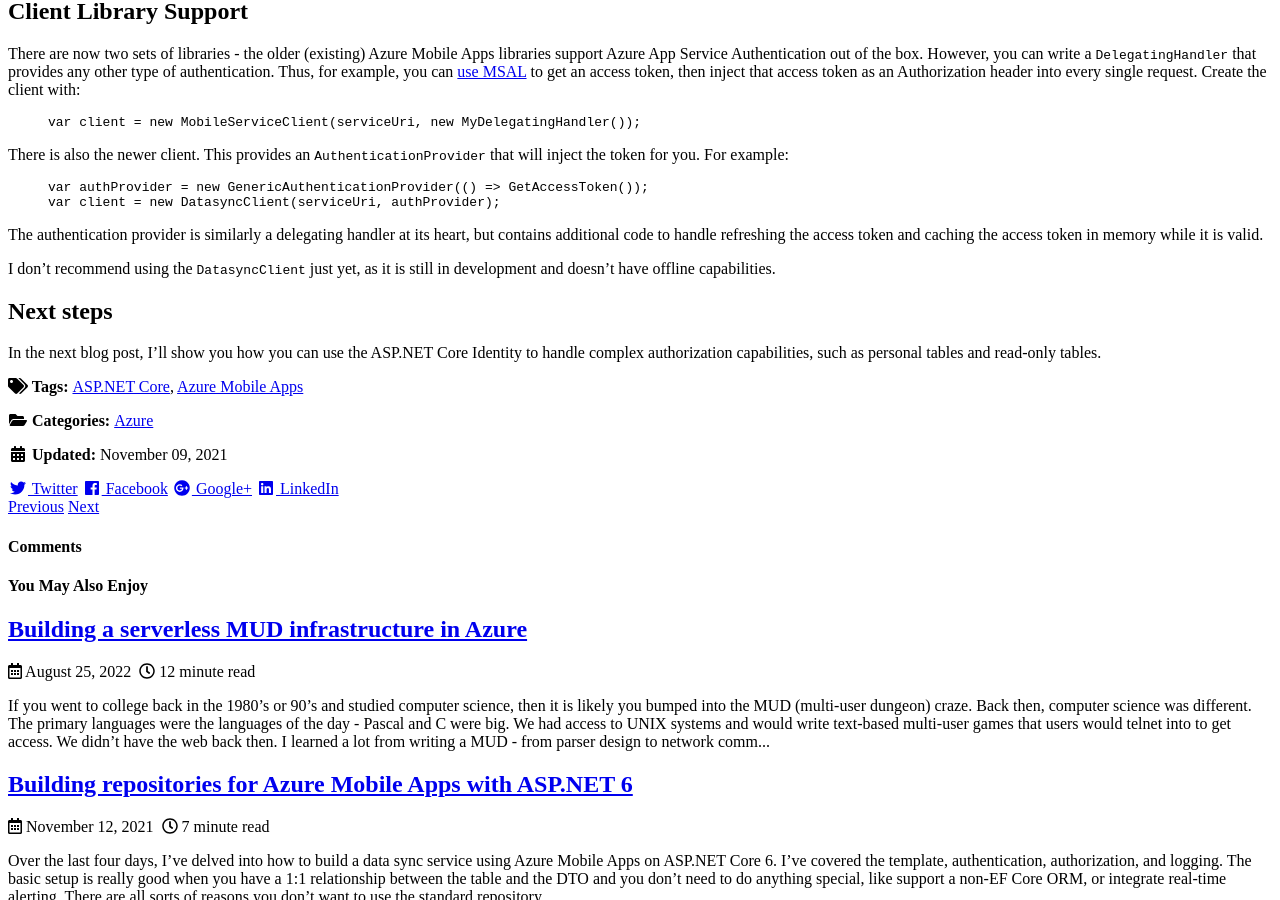
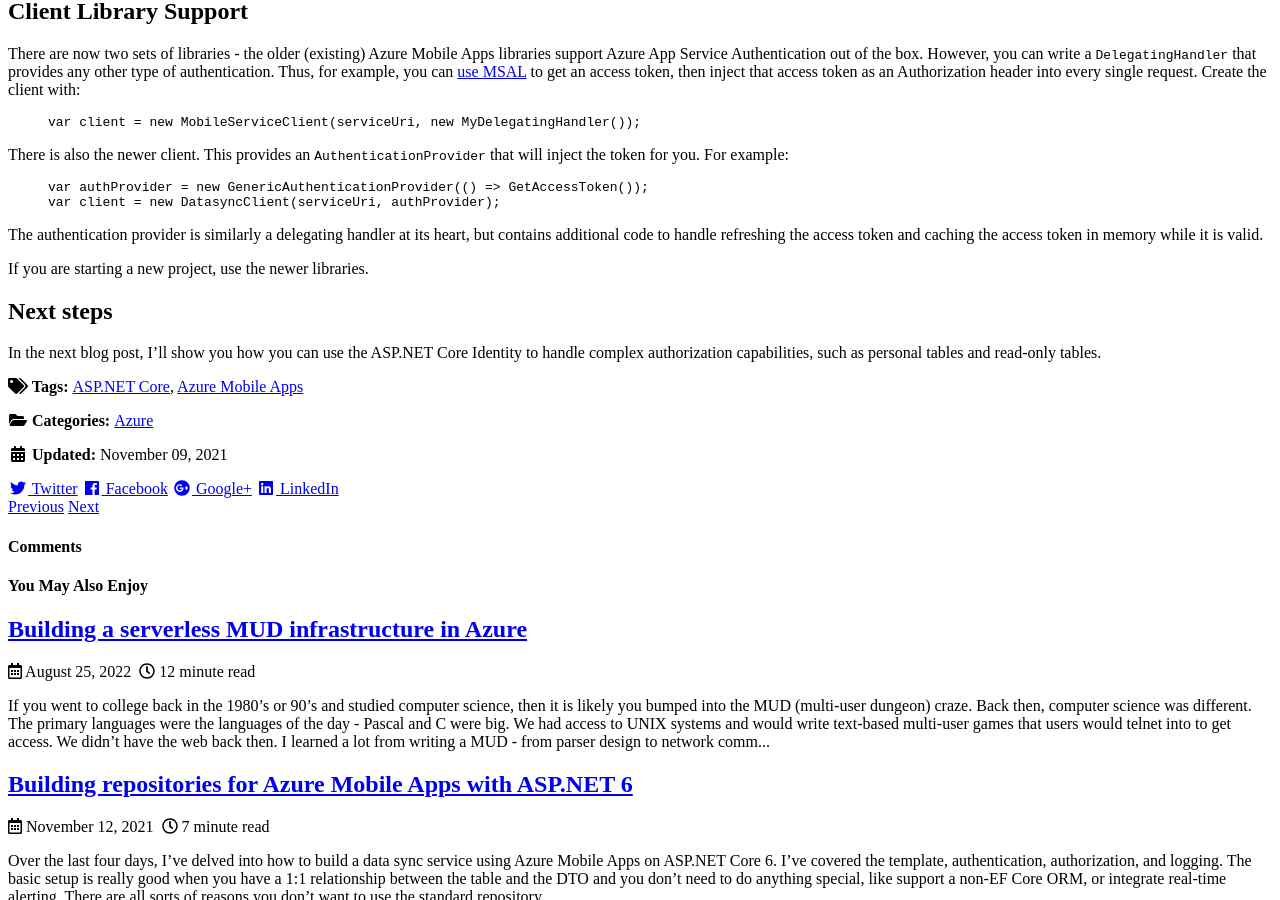
Before and after one commit to adrianhall/adrianhall.github.io, a Jekyll site: the page built from _posts/2021/2021-11-09-adding-auth-to-zumo.md, in a window 1280 px wide and 900 px high, scrolled down 2057 px. Built offline with Jekyll 4.4.1, drawn with Linux system fonts in a browser that asks for light colours; nearby versions of some CDN libraries; comment, search, counter and statistics services are not loaded.

Commit message:
ZUMO updates

```diff
--- a/_posts/2021/2021-11-09-adding-auth-to-zumo.md
+++ b/_posts/2021/2021-11-09-adding-auth-to-zumo.md
@@ -102,8 +102,7 @@
 
 The authentication provider is similarly a delegating handler at its heart, but contains additional code to handle refreshing the access token and caching the access token in memory while it is valid.
 
-I don't recommend using the `DatasyncClient` just yet, as it is still in development and doesn't have offline capabilities.
-{: .notice--warning}
+If you are starting a new project, use the newer libraries.
 
 ## Next steps
 
```
Also changed, not shown: _posts/2021/2021-11-08-azure-mobile-apps-intro.md (+8 -4 lines), _posts/2021/2021-11-12-zumo-irepository.md (+3 -3 lines).
